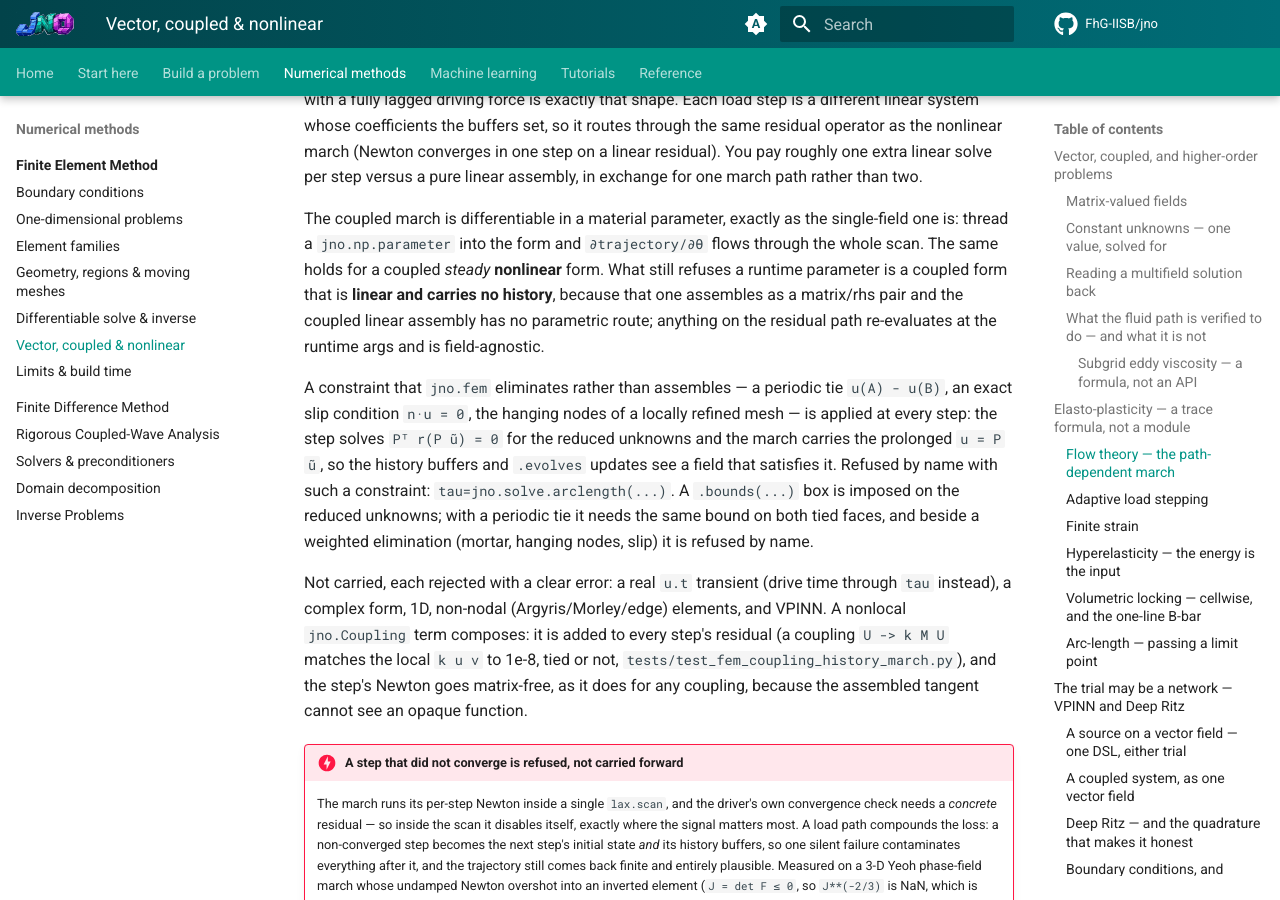
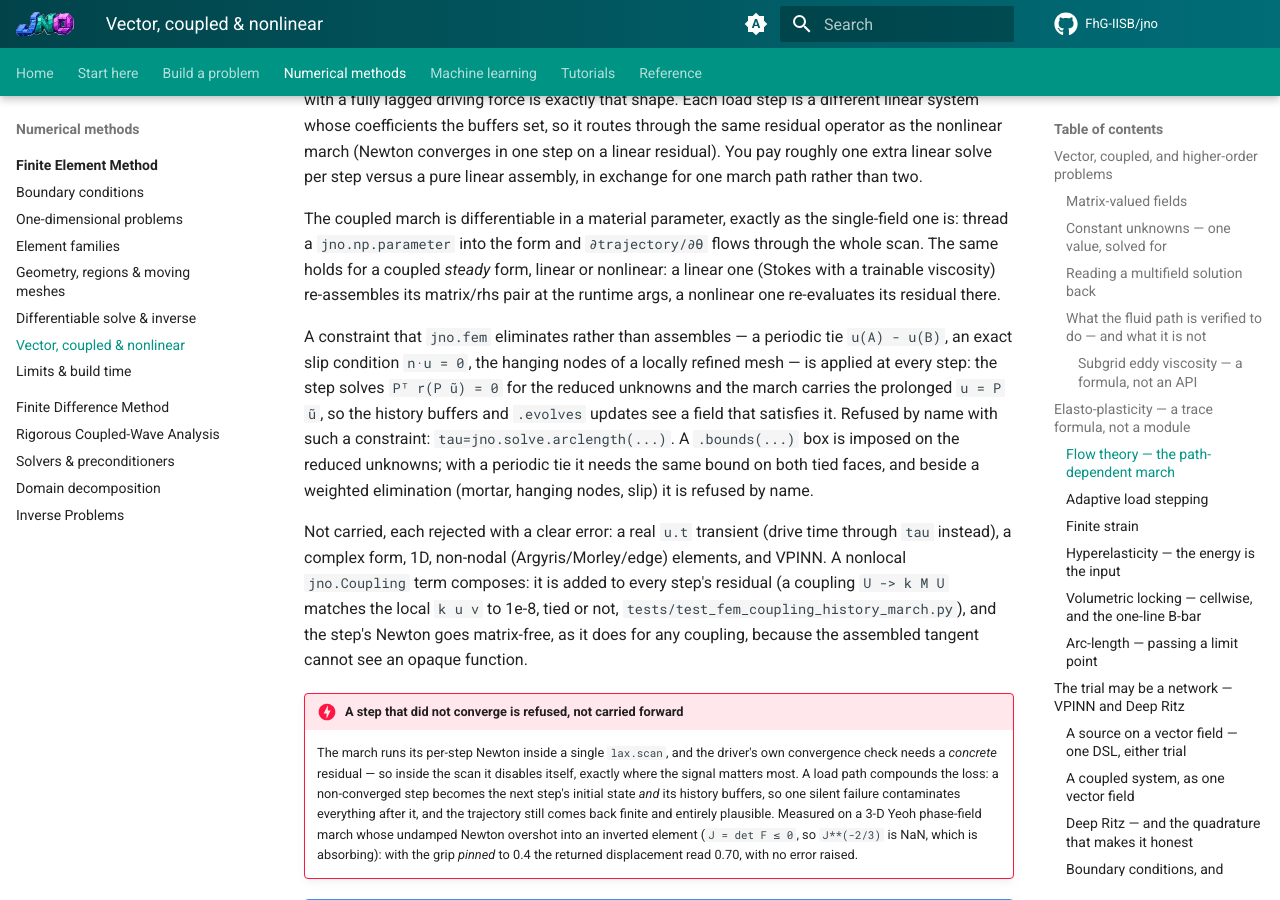
Before and after one commit to FhG-IISB/jNO, an MkDocs documentation site: the page built from docs/fem/formulations.md, in a window 1280 px wide and 900 px high, scrolled down 7439 px. Built offline with MkDocs 1.6.1 and Material for MkDocs 9.7.7, drawn with Linux system fonts in a browser that asks for light colours; comment, search, counter and statistics services are not loaded.

Commit message:
docs: a coupled linear form takes a runtime parameter too

```diff
--- a/docs/fem/formulations.md
+++ b/docs/fem/formulations.md
@@ -318,10 +318,8 @@ versus a pure linear assembly, in exchange for one march path rather than two.
 
 The coupled march is differentiable in a material parameter, exactly as the single-field one is: thread a
 `jno.np.parameter` into the form and `∂trajectory/∂θ` flows through the whole scan. The same holds for a
-coupled *steady* **nonlinear** form. What still refuses a runtime parameter is a coupled form that is
-**linear and carries no history**, because that one assembles as a matrix/rhs pair and the coupled linear
-assembly has no parametric route; anything on the residual path re-evaluates at the runtime args and is
-field-agnostic.
+coupled *steady* form, linear or nonlinear: a linear one (Stokes with a trainable viscosity) re-assembles
+its matrix/rhs pair at the runtime args, a nonlinear one re-evaluates its residual there.
 
 A constraint that `jno.fem` eliminates rather than assembles — a periodic tie `u(A) - u(B)`, an exact slip
 condition `n·u = 0`, the hanging nodes of a locally refined mesh — is applied at every step: the step solves
```
Also changed, not shown: 1 other file.
